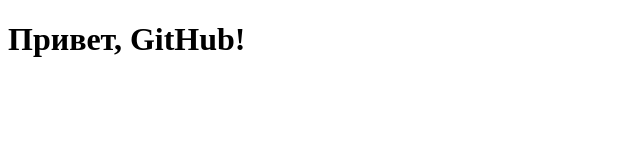
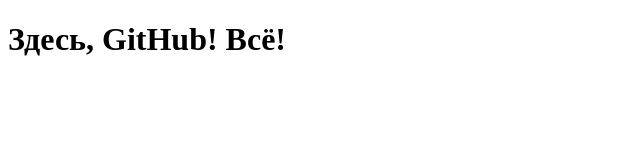
Before and after one commit to MrBIOsh/Module02-Test, a plain HTML site: page index.html in a window 1280 px wide. Shown: the whole page, without its empty margins (0-640 px from the left). Drawn offline with Linux system fonts and the light colour scheme.

Commit message:
change index.html

```diff
--- a/index.html
+++ b/index.html
@@ -8,6 +8,6 @@
     <link rel="stylesheet" href="css/main.css">
 </head>
 <body>
-    <h1>Привет, GitHub!</h1>
+    <h1>Здесь, GitHub! Всё!</h1>
 </body>
 </html>
```
